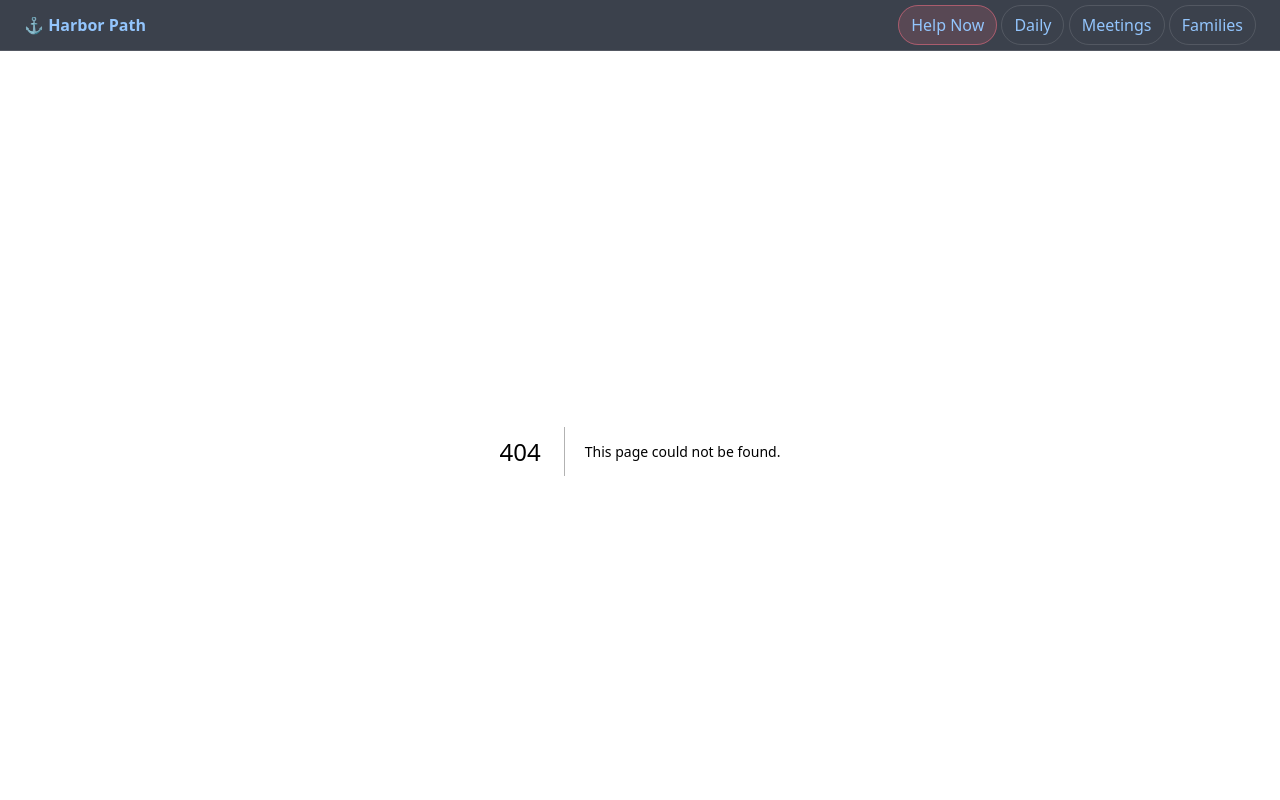
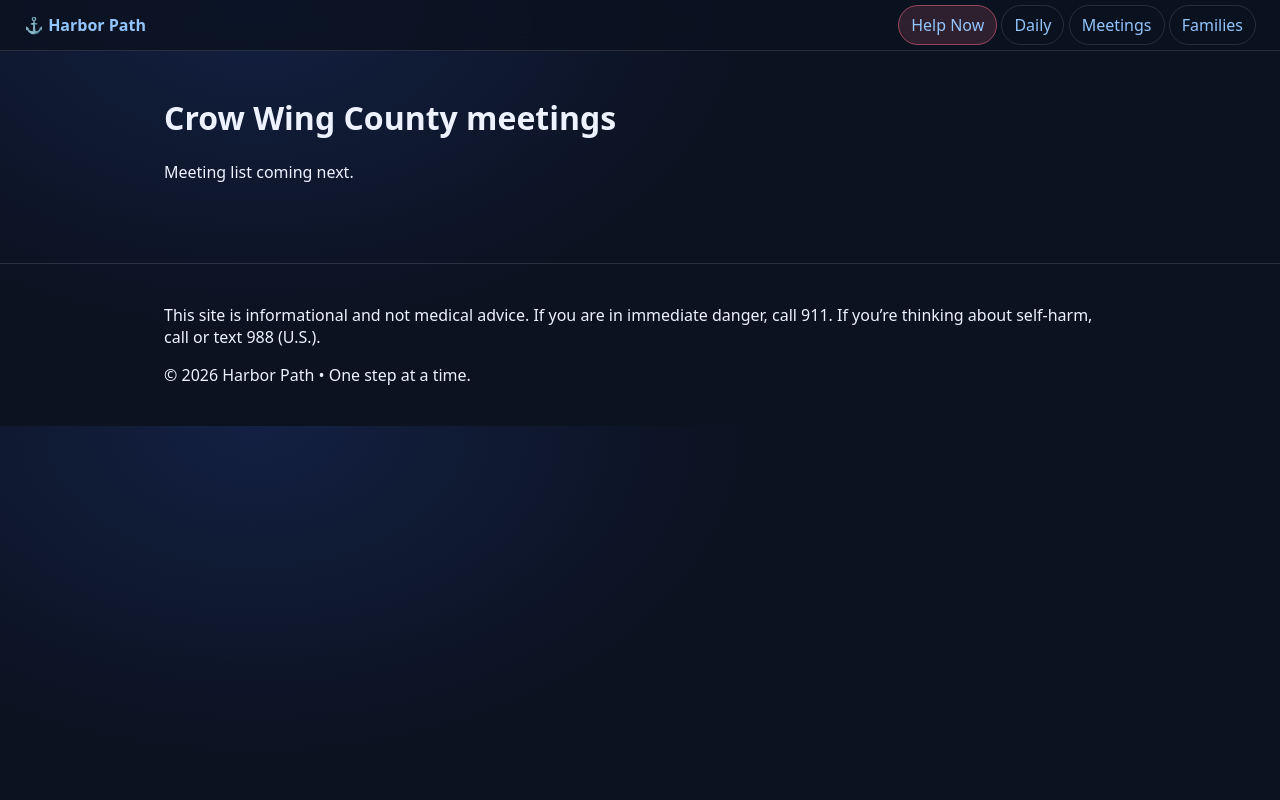
Before and after one commit to KristineMK72/HARBOR-PATH, a Next.js app: page /meetings in a window 1280 px wide. Before the commit this address had no page. Shown: the top 800 px of the page. Built offline with nearby package versions, Linux system fonts and the light colour scheme.

Commit message:
Create page.tsx

```diff
--- /dev/null
+++ b/app/meetings/page.tsx
@@ -0,0 +1,10 @@
+import Container from "@/components/Container";
+
+export default function Meetings() {
+  return (
+    <Container>
+      <h1>Crow Wing County meetings</h1>
+      <p>Meeting list coming next.</p>
+    </Container>
+  );
+}
```
